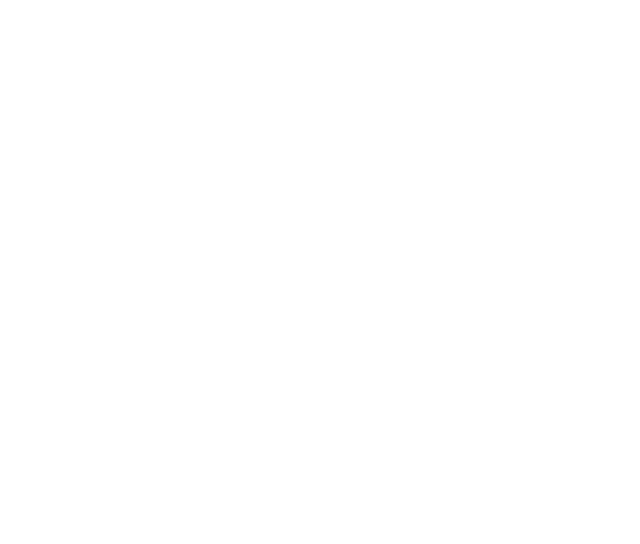
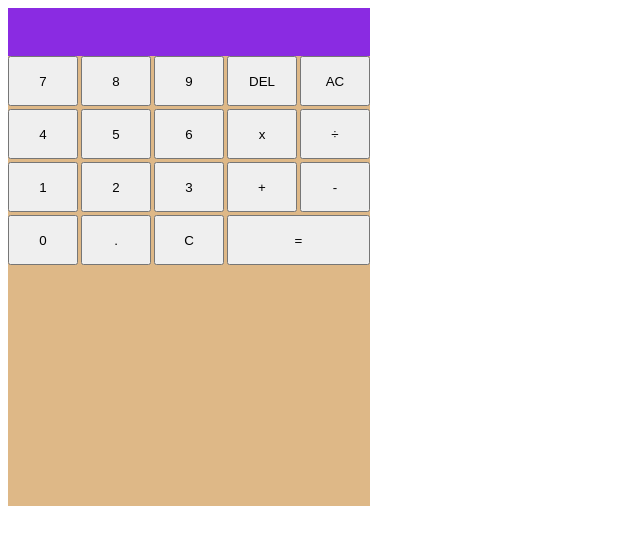
Before and after one commit to thandora/calculator, a plain HTML site: page index.html in a window 1280 px wide. Shown: the whole page, without its empty margins (0-640 px from the left). Drawn offline with Linux system fonts and the light colour scheme.

Commit message:
Add base structure to calculator GUI

```diff
--- a/index.html
+++ b/index.html
@@ -3,6 +3,7 @@
   <head>
     <meta charset="UTF-8" />
     <meta name="viewport" content="width=device-width, initial-scale=1.0" />
+    <link rel="stylesheet" href="style.css" />
     <script src="script.js" defer></script>
     <title>Another Calc Clone</title>
   </head>
@@ -12,7 +13,30 @@
         <div class="display-input"></div>
         <div class="display-result"></div>
       </div>
-      <div class="buttons-container"></div>
+      <div class="buttons-container">
+        <button class="digit">7</button>
+        <button class="digit">8</button>
+        <button class="digit">9</button>
+        <button class="operator">DEL</button>
+        <button class="operator">AC</button>
+
+        <button class="digit">4</button>
+        <button class="digit">5</button>
+        <button class="digit">6</button>
+        <button class="operator multiply">x</button>
+        <button class="operator divide">÷</button>
+
+        <button class="digit">1</button>
+        <button class="digit">2</button>
+        <button class="digit">3</button>
+        <button class="operator add">+</button>
+        <button class="operator subtract">-</button>
+
+        <button class="digit">0</button>
+        <button class="digit">.</button>
+        <button class="operator clear-current">C</button>
+        <button class="operator equal">=</button>
+      </div>
     </div>
   </body>
 </html>
--- a/script.js
+++ b/script.js
@@ -16,7 +16,7 @@ function divide(a, b) {
 }
 
 function operate(a, b, operator) {
-  operator(a, b);
+  return operator(a, b);
 }
 
 // Operand variables
--- a/style.css
+++ b/style.css
@@ -0,0 +1,36 @@
+html {
+  box-sizing: border-box;
+}
+
+*,
+*:before,
+*:after {
+  box-sizing: inherit;
+}
+
+.display-main {
+  width: 362px;
+  height: 48px;
+  background-color: blueviolet;
+}
+
+.buttons-container {
+  background-color: burlywood;
+  height: 450px;
+  width: 362px;
+  display: flex;
+  flex-wrap: wrap;
+  align-content: flex-start;
+  gap: 3px;
+}
+
+.buttons-container button {
+  flex-shrink: 0;
+  flex-basis: 70px;
+  height: 50px;
+
+}
+
+.operator.equal {
+  flex-basis: 143px;
+}
```
